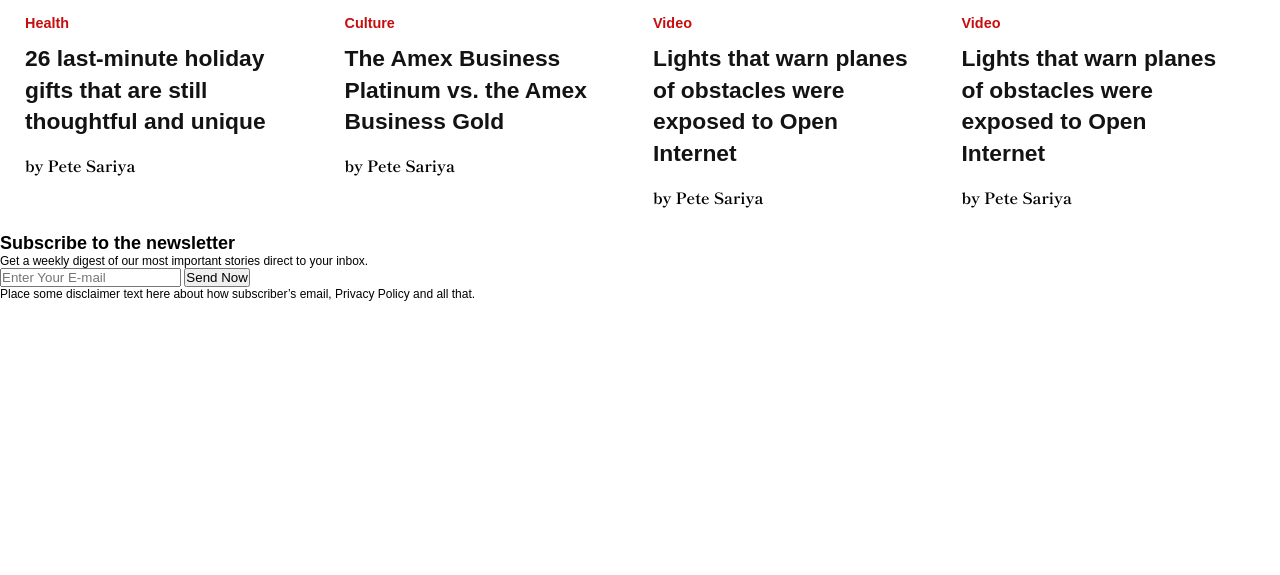
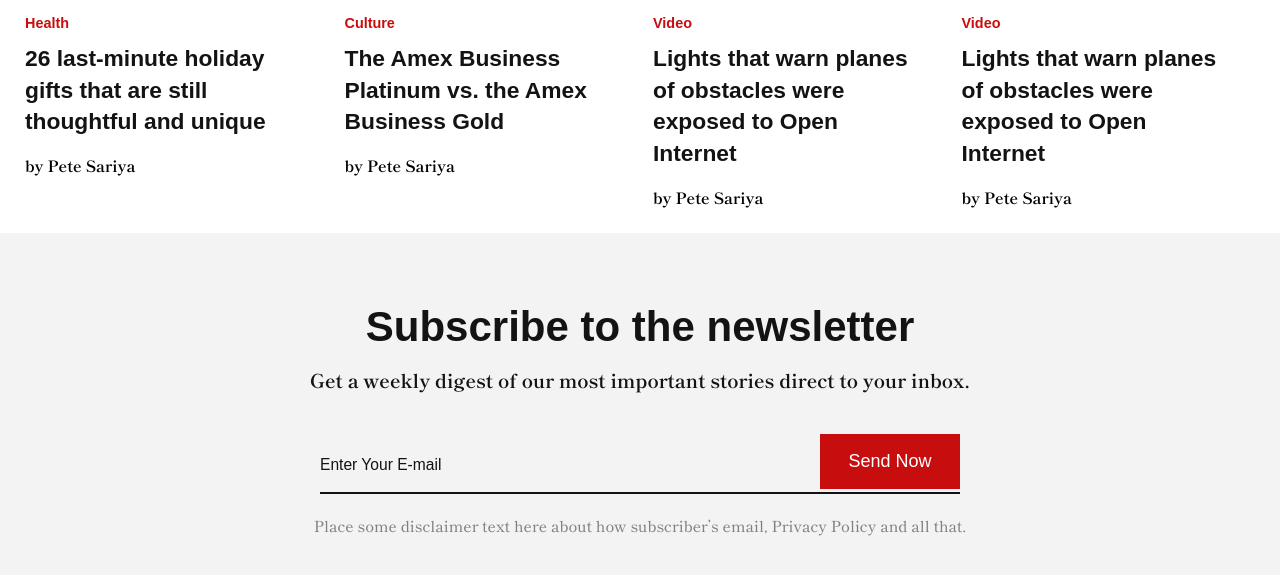
Before and after one commit to GSG-G10/news-website-team4, a plain HTML site: page index.html in a window 1280 px wide. Shown: the part 1491-2066 px from the top of the page. Before the commit the page ends 1792 px from the top, so only its background shows below. Drawn offline with Linux system fonts and the light colour scheme; a web font is replaced by a local one.

Commit message:
write css for subscribe form

```diff
--- a/style/style_home.css
+++ b/style/style_home.css
@@ -16,6 +16,7 @@ html {
 /* secondery-color: #c70d0d */
 body {
     font-family: 'Chivo', sans-serif;
+    height: 3000px;
 }
 
 /* Start Art and Culture Section */
@@ -166,3 +167,81 @@ aside.ad_aside {
     color: #A9ABB6;
 }
 /* End Sport Section */
+
+
+/* Start Subscribe Section */
+/* Ahmad Omar */
+.subscribe {
+    background-color: #F3F3F3;
+    display: flex;
+    flex-direction: column;
+    align-items: center;
+    color: #131313;
+    padding: 70px 0;
+    text-align: center;
+}
+
+.subscribe_title {
+    font-size: 3.5rem;
+    margin-bottom: 15px;
+}
+.subscribe_p {
+    font-family: 'Shippori Mincho', serif;
+    font-size: 1.6rem;
+    font-weight: 700;
+}
+.subscribe .subscribe_form {
+    width: 50%;
+    text-align: center;
+    display: flex;
+    position: relative;
+    margin: 45px 0 20px;
+}
+@media screen and (max-width: 900px) {
+    .subscribe .subscribe_form {
+        width: 80%;
+    }
+}
+@media screen and (max-width: 600px) {
+    .subscribe .subscribe_form {
+        flex-direction: column;
+    }
+}
+.subscribe .subscribe_form input {
+    width: 100%;
+    border: 0;
+    height: 55px;
+    border-bottom: 2px solid #131313;
+    background-color: transparent;
+}
+.subscribe .subscribe_form input::placeholder {
+    color: #131313;
+    font-size: 1.3rem;
+}
+.subscribe .subscribe_form button {
+    border: 0;
+    height: 55px;
+    width: 140px;
+    font-size: 1.5rem;
+    font-weight: 500;
+    background-color: #c70d0d;
+    color: #fff;
+    position: absolute;
+    right: 0;
+    top: -5px;
+}
+@media screen and (max-width: 600px) {
+    .subscribe .subscribe_form button {
+        position: relative;
+        left: unset;
+        top: 5px;
+        width: 100%;
+    }
+}
+.subscribe .subscribe_para_bottom {
+    font-family: 'Shippori Mincho';
+    font-size: 1.27rem;
+    font-weight: 500;
+    color: #808080;
+}
+/* End Subscribe Section */
```
